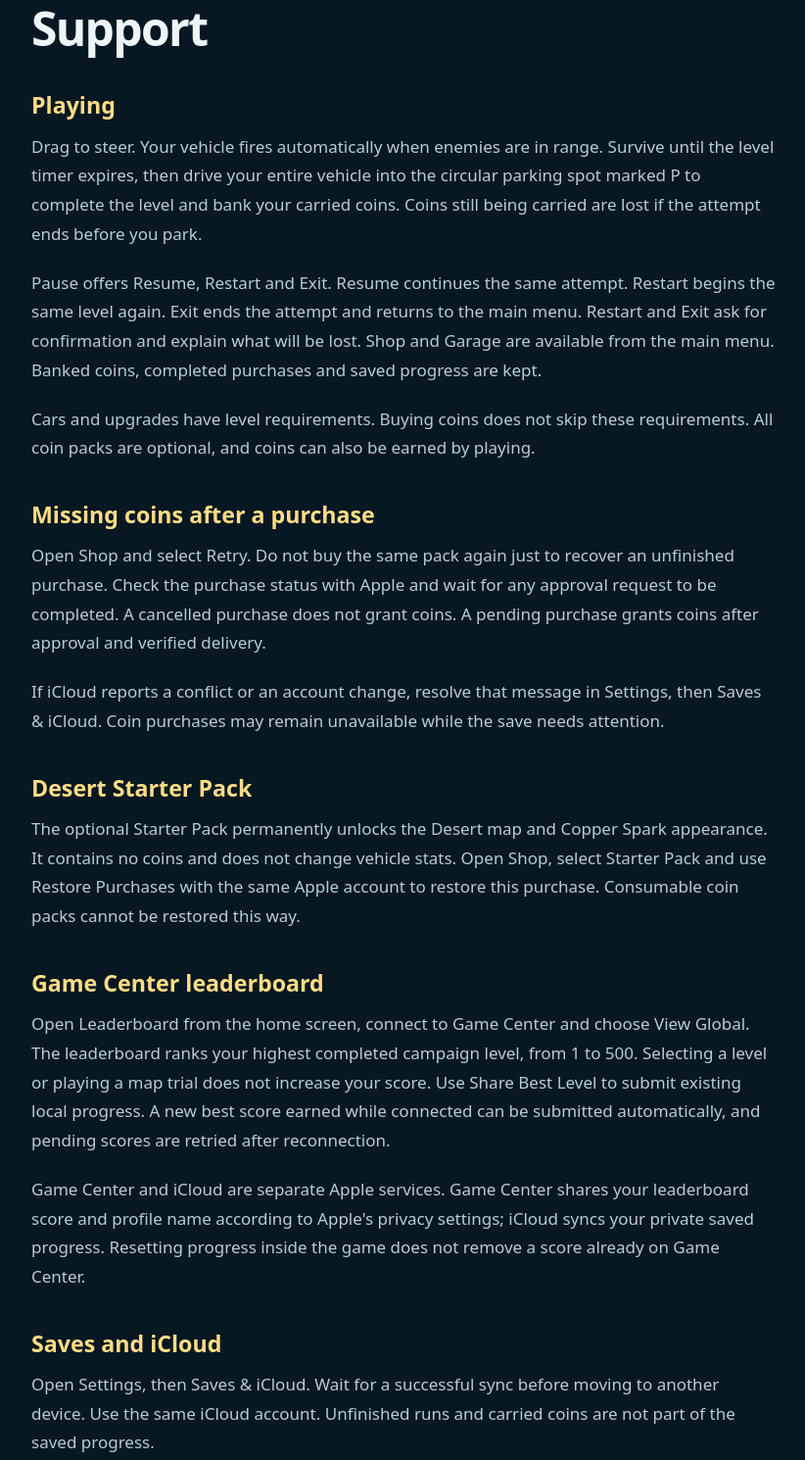
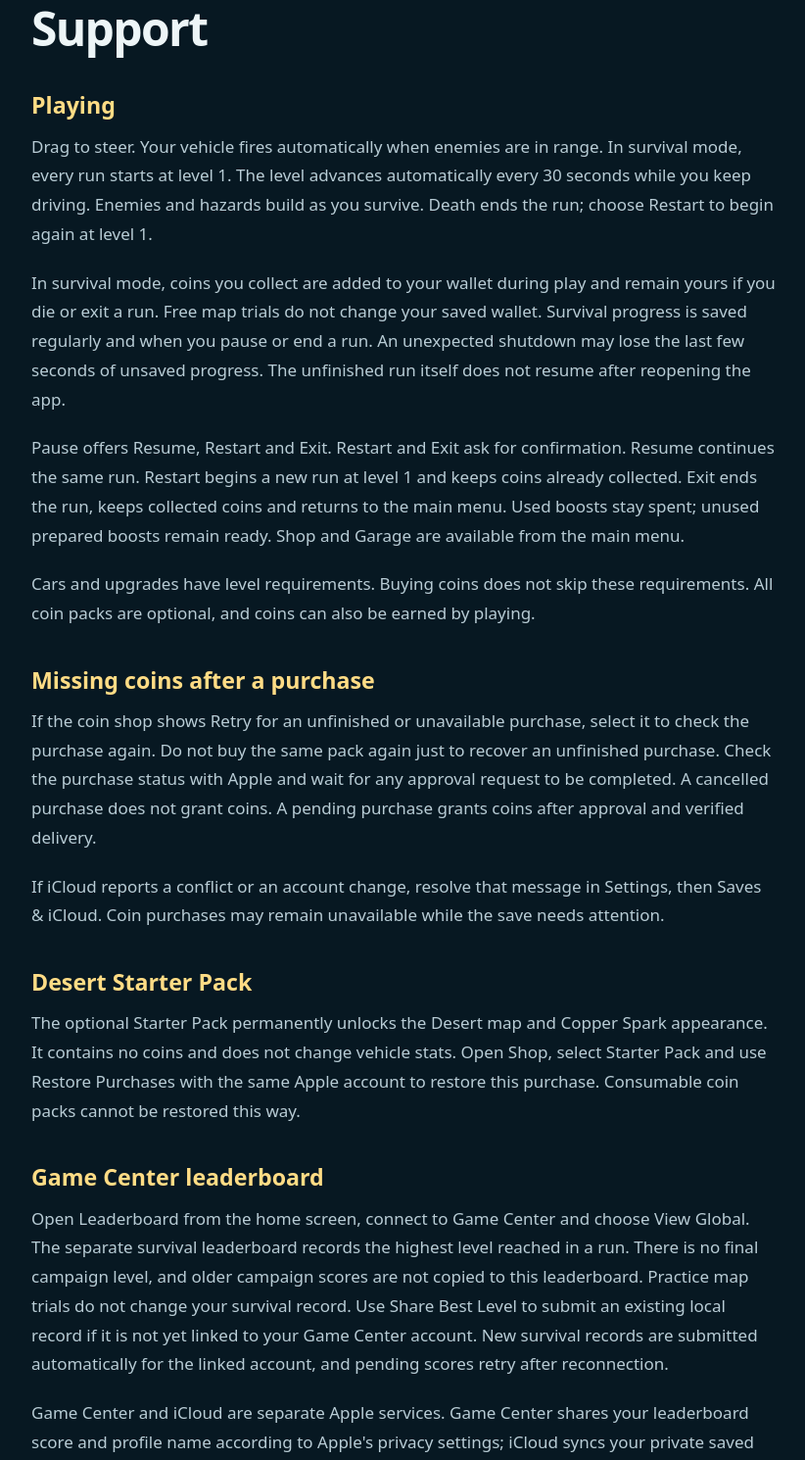
Before and after one commit to jonasdanieljensen/sparkrushinfo, a plain HTML site: page support.html in a window 1280 px wide. Shown: the part 186-1676 px from the top of the page at 98% size, without its empty margins (112-934 px from the left). Drawn offline with Linux system fonts and the light colour scheme.

Commit message:
Update support and privacy for endless survival

```diff
--- a/support.html
+++ b/support.html
@@ -4,19 +4,20 @@
 <link rel="icon" href="icon.png"><link rel="stylesheet" href="style.css"></head>
 <body><a class="skip" href="#main">Skip to content</a><header><a class="brand" href="index.html"><img src="icon.png" alt="" width="44" height="44"><span>SparkRush<small>Car Survival</small></span></a><nav aria-label="Main navigation"><a href="index.html">Home</a><a href="support.html" aria-current="page">Support</a><a href="privacy.html">Privacy</a></nav></header>
 <main id="main"><article class="article"><p class="eyebrow">SparkRush: Car Survival</p><h1>Support</h1><h2>Playing</h2>
-<p>Drag to steer. Your vehicle fires automatically when enemies are in range. Survive until the level timer expires, then drive your entire vehicle into the circular parking spot marked P to complete the level and bank your carried coins. Coins still being carried are lost if the attempt ends before you park.</p>
-<p>Pause offers Resume, Restart and Exit. Resume continues the same attempt. Restart begins the same level again. Exit ends the attempt and returns to the main menu. Restart and Exit ask for confirmation and explain what will be lost. Shop and Garage are available from the main menu. Banked coins, completed purchases and saved progress are kept.</p>
+<p>Drag to steer. Your vehicle fires automatically when enemies are in range. In survival mode, every run starts at level 1. The level advances automatically every 30 seconds while you keep driving. Enemies and hazards build as you survive. Death ends the run; choose Restart to begin again at level 1.</p>
+<p>In survival mode, coins you collect are added to your wallet during play and remain yours if you die or exit a run. Free map trials do not change your saved wallet. Survival progress is saved regularly and when you pause or end a run. An unexpected shutdown may lose the last few seconds of unsaved progress. The unfinished run itself does not resume after reopening the app.</p>
+<p>Pause offers Resume, Restart and Exit. Restart and Exit ask for confirmation. Resume continues the same run. Restart begins a new run at level 1 and keeps coins already collected. Exit ends the run, keeps collected coins and returns to the main menu. Used boosts stay spent; unused prepared boosts remain ready. Shop and Garage are available from the main menu.</p>
 <p>Cars and upgrades have level requirements. Buying coins does not skip these requirements. All coin packs are optional, and coins can also be earned by playing.</p>
 <h2>Missing coins after a purchase</h2>
-<p>Open Shop and select Retry. Do not buy the same pack again just to recover an unfinished purchase. Check the purchase status with Apple and wait for any approval request to be completed. A cancelled purchase does not grant coins. A pending purchase grants coins after approval and verified delivery.</p>
+<p>If the coin shop shows Retry for an unfinished or unavailable purchase, select it to check the purchase again. Do not buy the same pack again just to recover an unfinished purchase. Check the purchase status with Apple and wait for any approval request to be completed. A cancelled purchase does not grant coins. A pending purchase grants coins after approval and verified delivery.</p>
 <p>If iCloud reports a conflict or an account change, resolve that message in Settings, then Saves &amp; iCloud. Coin purchases may remain unavailable while the save needs attention.</p>
 <h2>Desert Starter Pack</h2>
 <p>The optional Starter Pack permanently unlocks the Desert map and Copper Spark appearance. It contains no coins and does not change vehicle stats. Open Shop, select Starter Pack and use Restore Purchases with the same Apple account to restore this purchase. Consumable coin packs cannot be restored this way.</p>
 <h2>Game Center leaderboard</h2>
-<p>Open Leaderboard from the home screen, connect to Game Center and choose View Global. The leaderboard ranks your highest completed campaign level, from 1 to 500. Selecting a level or playing a map trial does not increase your score. Use Share Best Level to submit existing local progress. A new best score earned while connected can be submitted automatically, and pending scores are retried after reconnection.</p>
+<p>Open Leaderboard from the home screen, connect to Game Center and choose View Global. The separate survival leaderboard records the highest level reached in a run. There is no final campaign level, and older campaign scores are not copied to this leaderboard. Practice map trials do not change your survival record. Use Share Best Level to submit an existing local record if it is not yet linked to your Game Center account. New survival records are submitted automatically for the linked account, and pending scores retry after reconnection.</p>
 <p>Game Center and iCloud are separate Apple services. Game Center shares your leaderboard score and profile name according to Apple's privacy settings; iCloud syncs your private saved progress. Resetting progress inside the game does not remove a score already on Game Center.</p>
 <h2>Saves and iCloud</h2>
-<p>Open Settings, then Saves &amp; iCloud. Wait for a successful sync before moving to another device. Use the same iCloud account. Unfinished runs and carried coins are not part of the saved progress.</p>
+<p>Open Settings, then Saves &amp; iCloud. Wait for a successful sync before moving to another device. Use the same iCloud account. Your saved wallet includes coins collected during play. The active run is not restored after relaunch, though an unexpected shutdown can lose the last few seconds that had not yet been saved.</p>
 <p>If two saves differ, review the displayed progress carefully before choosing which complete save to keep. The game does not combine their coin balances. Export a backup before troubleshooting a save. Avoid deleting the app while investigating missing progress.</p>
 <h2>Sound</h2>
 <p>Check the iPhone&#x27;s silent mode and device volume, then the game&#x27;s Master, Music and Effects sliders. Check whether audio is being sent to headphones or a Bluetooth device.</p>
```
Also changed, not shown: index.html (+1 -1 lines), privacy.html (+3 -3 lines).
